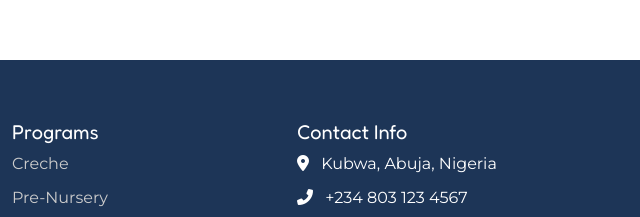
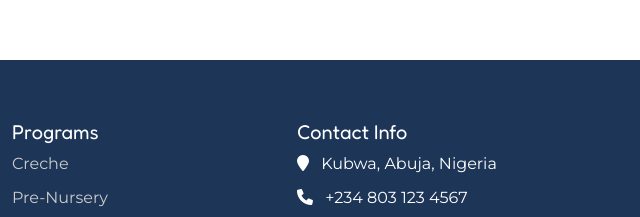
Before and after one commit to akpabiobas/Awesome-Caregivers-Early-Childhood-Academy, a plain HTML site: page index.html in a window 1280 px wide. Shown: the part 10271-10488 px from the top of the page, 640-1280 px from the left. Drawn offline with nearby package versions, Linux system fonts and the light colour scheme.

Commit message:
Update index.html

```diff
--- a/index.html
+++ b/index.html
@@ -1005,9 +1005,9 @@
             <h5>Contact Info</h5>
             <ul class="footer-links">
               <li>
-                <i class="fas fa-map-marker-alt me-2"></i> Kubwa, Abuja, Nigeria
+                <i class="fas fa-map-marker me-2"></i> Kubwa, Abuja, Nigeria
               </li>
-              <li><i class="fas fa-phone-alt me-2"></i> +234 803 123 4567</li>
+              <li><i class="fas fa-phone me-2"></i> +234 803 123 4567</li>
               <li>
                 <i class="fas fa-envelope me-2"></i> info@awesomecaregivers.com
               </li>
```
